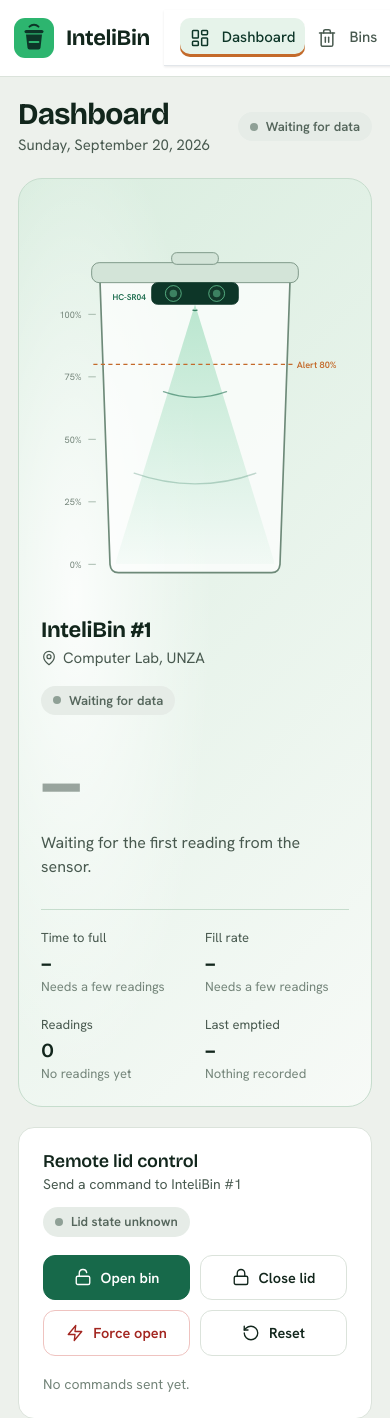
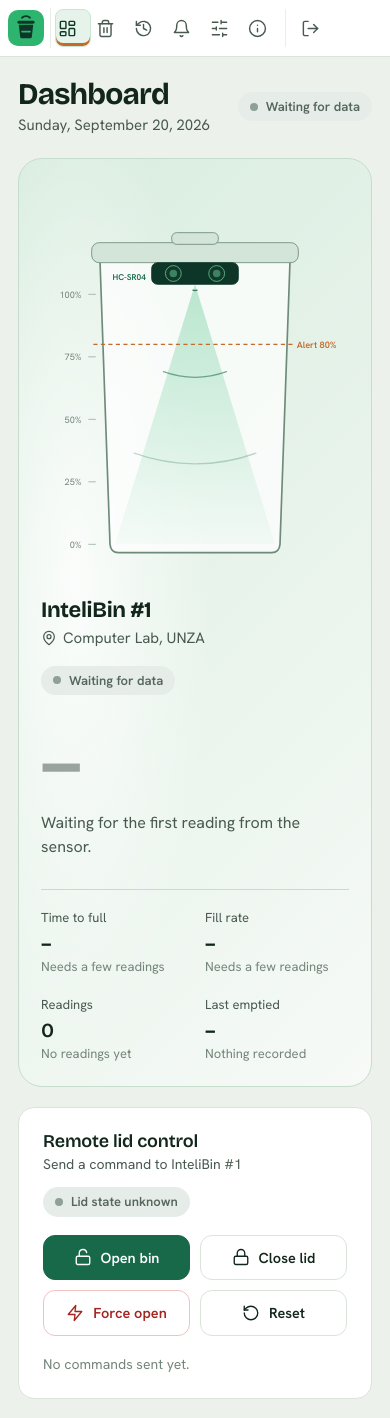
Before and after one commit to Bautis123/FINAL-YEAR-PROJECT-INTELIBIN--A-SMART-WASTE-MANAGEMENT-SYSTEM, a PHP site: page /dashboard.php in a window 390 px wide. Shown: the top 1418 px of the page. Run offline with PHP 8.4, Linux system fonts and the light colour scheme; a user stored in the database is signed in; data comes from the database, SQL or seed files in the repository; data that the repository does not hold is empty.

Commit message:
Clean up dashboard sidebar layout

```diff
--- a/assets/css/pages/dashboard.css
+++ b/assets/css/pages/dashboard.css
@@ -8,7 +8,7 @@
    <link href="https://fonts.googleapis.com/css2?family=Bricolage+Grotesque:opsz,wght@12..96,500..800&family=Hanken+Grotesk:wght@400..700&display=swap" rel="stylesheet">
    ========================================================================== */
 
-body:has(.ib-app){margin:0;background:#EDF1EC}
+body:has(.ib-app){margin:0;padding-bottom:0;background:#EDF1EC;display:block}
 
 .ib-app{
   box-sizing:border-box;
@@ -46,21 +46,23 @@ body:has(.ib-app){margin:0;background:#EDF1EC}
 :where(.ib-app) [data-ib-s="full"]{--ib-sc:var(--ib-crit-solid);--ib-st:var(--ib-crit);--ib-sb:var(--ib-crit-bg)}
 :where(.ib-app) [data-ib-s="idle"]{--ib-sc:var(--ib-idle-solid);--ib-st:var(--ib-idle);--ib-sb:var(--ib-idle-bg)}
 .ib-ic{width:20px;height:20px;flex:none;stroke:currentColor;fill:none;stroke-width:1.8;stroke-linecap:round;stroke-linejoin:round}
-.ib-app{display:grid;grid-template-columns:248px minmax(0,1fr);min-height:100dvh}
-.ib-side{position:sticky;top:env(safe-area-inset-top,0px);align-self:start;height:calc(100dvh - env(safe-area-inset-top,0px));display:flex;flex-direction:column;gap:30px;padding:24px 16px 20px;background:var(--ib-surface);border-right:1px solid var(--ib-line);color:var(--ib-ink-2)}
-.ib-brand{display:flex;align-items:center;gap:12px;padding:0 8px;text-decoration:none}
+.ib-app{display:grid;grid-template-columns:264px minmax(0,1fr);min-height:100dvh}
+.ib-side{position:sticky;top:env(safe-area-inset-top,0px);align-self:start;height:calc(100dvh - env(safe-area-inset-top,0px));display:flex;flex-direction:column;gap:18px;padding:20px 14px 18px;background:var(--ib-surface);border-right:1px solid var(--ib-line);color:var(--ib-ink-2);overflow-y:auto}
+.ib-brand{display:flex;align-items:center;gap:12px;min-height:56px;padding:0 8px 16px;border-bottom:1px solid var(--ib-line-2);text-decoration:none}
 .ib-mark{width:40px;height:40px;flex:none}
-.ib-brand b{display:block;font:700 22px/1.1 var(--ib-display);letter-spacing:-.02em;color:var(--ib-ink)}
-.ib-brand small{display:block;font-size:12px;color:var(--ib-ink-3);margin-top:2px}
-.ib-nav{display:flex;flex-direction:column;gap:2px}
-.ib-nav a{display:flex;align-items:center;gap:12px;padding:10px 12px;border-radius:10px;color:var(--ib-ink-2);text-decoration:none;font-weight:500}
-.ib-nav a:hover{background:var(--ib-surface-2);color:var(--ib-ink)}
-.ib-nav a[aria-current="page"]{background:#E6F3EA;color:var(--ib-brand);box-shadow:inset 3px 0 0 var(--ib-accent)}
+.ib-brand span{min-width:0}
+.ib-brand b{display:block;font:700 22px/1.1 var(--ib-display);letter-spacing:0;color:var(--ib-ink)}
+.ib-brand small{display:block;font-size:12px;line-height:1.25;color:var(--ib-ink-3);margin-top:3px;white-space:nowrap;overflow:hidden;text-overflow:ellipsis}
+.ib-nav{display:flex;flex:0 0 auto;flex-direction:column;align-items:stretch;justify-content:flex-start;gap:4px;height:auto;padding:2px 0;background:transparent;border:0;box-shadow:none;position:static;top:auto;z-index:auto}
+.ib-nav a{position:relative;display:flex;align-items:center;gap:12px;min-height:44px;padding:10px 12px;border:1px solid transparent;border-radius:8px;color:var(--ib-ink-2);text-decoration:none;font-weight:600;font-size:14px;line-height:1.2}
+.ib-nav a .ib-ic,.ib-side-foot a .ib-ic{width:19px;height:19px;flex:0 0 19px}
+.ib-nav a:hover{background:var(--ib-surface-2);border-color:var(--ib-line-2);color:var(--ib-ink)}
+.ib-nav a[aria-current="page"]{background:#E6F3EA;border-color:#CBE5D3;color:var(--ib-brand);box-shadow:inset 3px 0 0 var(--ib-accent)}
 .ib-nav-badge{margin-left:auto;min-width:20px;height:20px;padding:0 6px;border-radius:99px;background:var(--ib-accent);color:#fff;font-size:12px;font-weight:700;display:grid;place-items:center}
 .ib-nav-badge[hidden]{display:none}
-.ib-side-foot{margin-top:auto}
-.ib-side-foot a{display:flex;align-items:center;gap:12px;padding:10px 12px;border-radius:10px;color:var(--ib-ink-2);text-decoration:none;font-weight:500}
-.ib-side-foot a:hover{background:var(--ib-surface-2);color:var(--ib-ink)}
+.ib-side-foot{margin-top:auto;padding-top:14px;border-top:1px solid var(--ib-line-2)}
+.ib-side-foot a{display:flex;align-items:center;gap:12px;min-height:44px;padding:10px 12px;border:1px solid transparent;border-radius:8px;color:var(--ib-ink-2);text-decoration:none;font-weight:600;font-size:14px}
+.ib-side-foot a:hover{background:var(--ib-surface-2);border-color:var(--ib-line-2);color:var(--ib-ink)}
 .ib-main{min-width:0;display:flex;flex-direction:column;padding:28px clamp(18px,3vw,44px) 0}
 .ib-top{display:flex;align-items:center;justify-content:space-between;gap:16px;flex-wrap:wrap;margin-bottom:22px}
 :where(.ib-app) h1{font:700 30px/1.15 var(--ib-display);letter-spacing:-.025em}
@@ -184,14 +186,15 @@ body:has(.ib-app){margin:0;background:#EDF1EC}
 }
 @media (max-width:960px){
   .ib-app{grid-template-columns:1fr}
-  .ib-side{flex-direction:row;align-items:center;gap:14px;height:auto;padding:10px 14px;z-index:5;overflow-x:auto;border-right:0;border-bottom:1px solid var(--ib-line)}
+  .ib-side{flex-direction:row;align-items:center;gap:10px;height:auto;max-width:100vw;padding:10px 14px;z-index:5;overflow-x:auto;overflow-y:hidden;border-right:0;border-bottom:1px solid var(--ib-line)}
   .ib-brand small{display:none}
-  .ib-brand{padding:0}
-  .ib-nav{flex-direction:row;gap:2px}
-  .ib-nav a{padding:8px 10px;white-space:nowrap}
+  .ib-brand{min-height:44px;padding:0 12px 0 0;border-bottom:0;border-right:1px solid var(--ib-line-2);flex:none}
+  .ib-brand b{font-size:19px}
+  .ib-nav{flex:none;flex-direction:row;gap:4px;padding:0}
+  .ib-nav a{min-height:40px;padding:8px 10px;white-space:nowrap}
   .ib-nav a[aria-current="page"]{box-shadow:inset 0 -3px 0 var(--ib-accent)}
-  .ib-side-foot{margin:0 0 0 auto}
-  .ib-side-foot a{padding:8px 10px;white-space:nowrap}
+  .ib-side-foot{flex:none;margin:0 0 0 auto;padding:0 0 0 10px;border-top:0;border-left:1px solid var(--ib-line-2)}
+  .ib-side-foot a{min-height:40px;padding:8px 10px;white-space:nowrap}
   .ib-main{padding-top:20px}
 }
 @media (max-width:560px){
@@ -199,6 +202,16 @@ body:has(.ib-app){margin:0;background:#EDF1EC}
   .ib-btn{padding:11px 10px}
   :where(.ib-app) table{min-width:0}
   .ib-bar{display:none}
+  .ib-side{gap:4px;padding:8px;scrollbar-width:none}
+  .ib-side::-webkit-scrollbar{display:none}
+  .ib-brand{min-height:40px;padding-right:6px}
+  .ib-brand .ib-mark{width:36px;height:36px}
+  .ib-brand span{display:none}
+  .ib-nav{gap:2px}
+  .ib-nav a{font-size:0}
+  .ib-nav a,.ib-side-foot a{width:36px;min-height:38px;justify-content:center;padding:8px}
+  .ib-nav a .ib-ic,.ib-side-foot a .ib-ic{margin:0}
+  .ib-side-foot{margin-left:0;padding-left:6px}
   .ib-side-foot a span{display:none}
   .ib-top-right .ib-clock{display:none}
   .ib-preview span{display:none}
```
